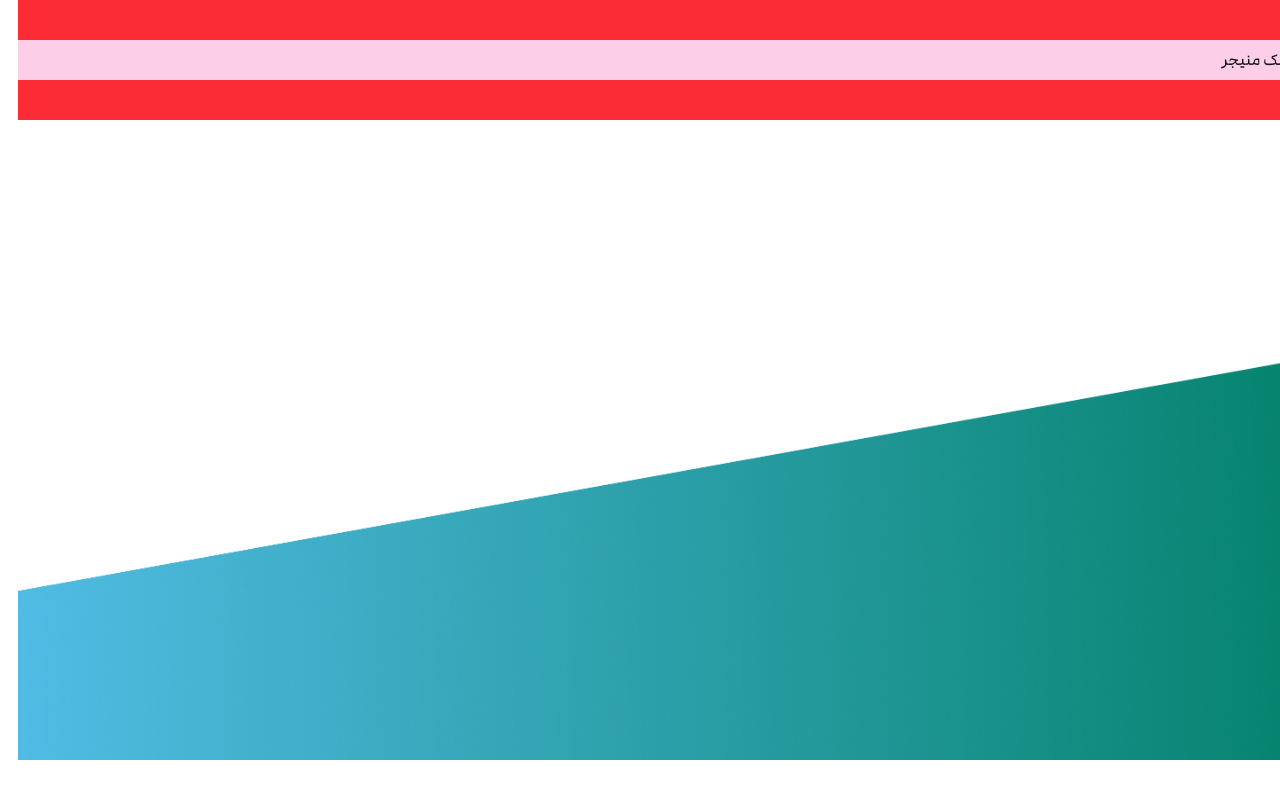
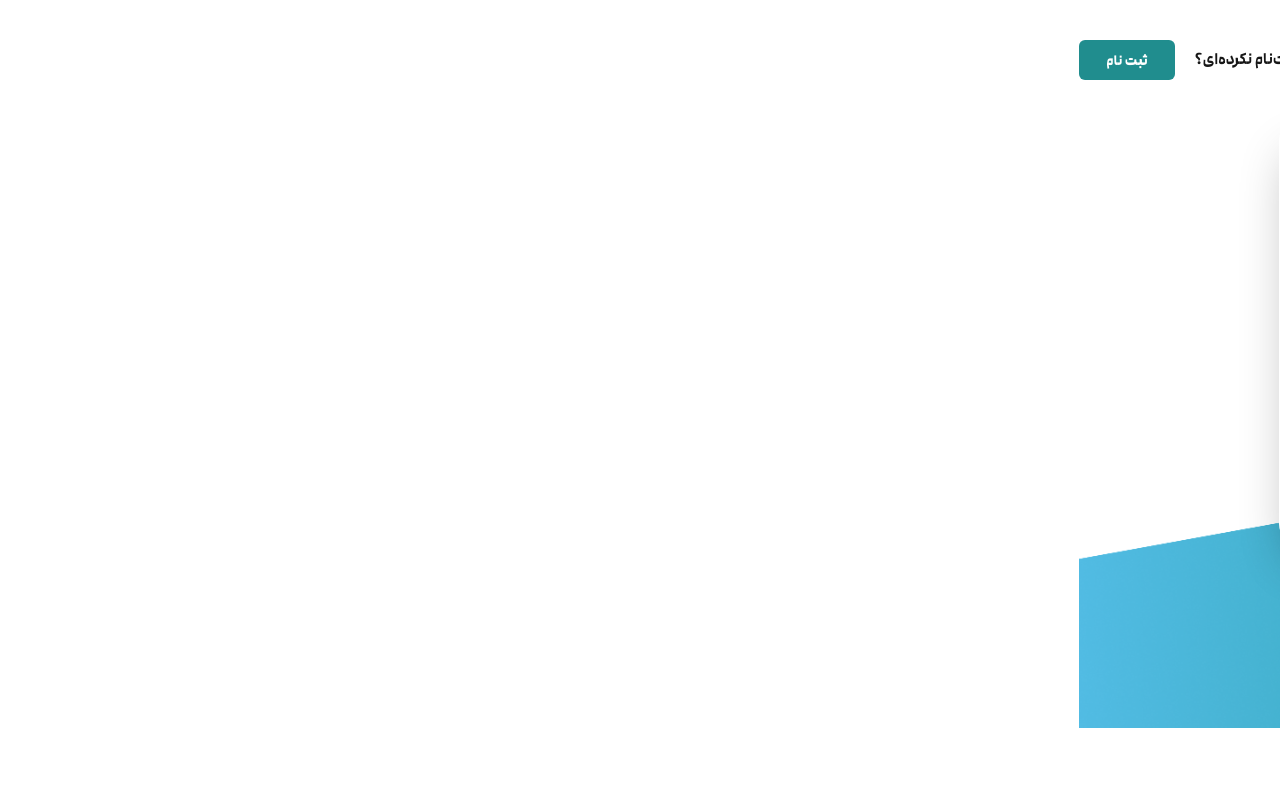
Before and after one commit to khaterehCodes/task-manager, a Next.js app: page /login in a window 1280 px wide. Built offline with nearby package versions, Linux system fonts and the light colour scheme.

Commit message:
feat : create login page with formik

```diff
--- /dev/null
+++ b/app/login/components/loginForm/LoginForm.tsx
@@ -0,0 +1,71 @@
+"use client";
+import * as Yup from "yup";
+import { LoginFormValues } from "../types/global";
+import { Field, Form, Formik } from "formik";
+import P from "@/components/ui/customP/P";
+import Input from "@/components/ui/customInput/Input";
+import Button from "@/components/ui/customButton/Button";
+
+const loginSchema = Yup.object().shape({
+  userName: Yup.string().required("وارد کردن نام کاربری الزامی است"),
+  password: Yup.string().required("وارد کردن رمز عبور الزامی است"),
+});
+
+function LoginForm() {
+  const initialValues: LoginFormValues = {
+    userName: "",
+    password: "",
+  };
+  const formHandler = () => {
+    alert("test");
+  };
+  return (
+    <div className="w-160 h-106 bg-white shadow-2xl/30 absolute right-110 rounded-[20px] p-6 flex flex-col items-center justify-center">
+      <P className="text-[32px]">{"به تسک منیجر خوش برگشتی :)"}</P>
+      <Formik
+        onSubmit={formHandler}
+        validationSchema={loginSchema}
+        initialValues={initialValues}
+      >
+        <Form className="w-full h-85 flex flex-col items-center justify-center gap-3">
+          <div className="w-150 h-18">
+            <label htmlFor="userName" className="text-[14px]">
+              نام کاربری
+            </label>
+            <Field
+              as={Input}
+              name="userName"
+              type="text"
+              className="w-full h-10 border border-[#AAAAAA] rounded-md p-2 outline-0"
+            />
+          </div>
+          <div className="w-150 h-18">
+            <label htmlFor="userName" className="text-[14px]">
+              رمز عبور
+            </label>
+            <Field
+              as={Input}
+              name="password"
+              type="password"
+              className="w-full h-10 border border-[#AAAAAA] rounded-md p-2 outline-0"
+            />
+          </div>
+          <P className="text-[12px] cursor-pointer w-full h-8">
+            رمز عبور خود را فراموش کرده‌اید؟
+          </P>
+          <Button className="w-full h-10 bg-[#208D8E] rounded-md text-white cursor-pointer text-[14px] font-extrabold">
+            ورود
+          </Button>
+          <div className="w-42 h-6 flex items-center justify-center gap-2">
+            <P className="font-medium">ثبت‌نام نکرده‌ای؟</P>
+            <P className="text-[#208D8E] font-extrabold cursor-pointer">
+              ثبت‌نام
+            </P>
+          </div>
+        </Form>
+      </Formik>
+    </div>
+  );
+}
+
+export default LoginForm;
--- /dev/null
+++ b/app/login/components/types/global.ts
@@ -0,0 +1,4 @@
+export interface LoginFormValues {
+  userName: string;
+  password: string;
+}
--- a/app/login/page.tsx
+++ b/app/login/page.tsx
@@ -1,10 +1,12 @@
 import IMG from "@/components/ui/customIMG/IMG";
 import React from "react";
+import LoginForm from "./components/loginForm/LoginForm";
 
 function Login() {
   return (
-    <div className="w-full h-160 relative">
+    <div className="w-full h-152 relative">
       <IMG src={"/assets/images/trapeze.png"} className="absolute bottom-0"/>
+      <LoginForm/>
     </div>
   );
 }
--- a/components/partial/registrationHeader/RegistrationHeader.tsx
+++ b/components/partial/registrationHeader/RegistrationHeader.tsx
@@ -1,10 +1,19 @@
+import Button from "@/components/ui/customButton/Button";
 import P from "@/components/ui/customP/P";
 
 function RegistrationHeader() {
     return (
-        <div className="w-full h-30 bg-red-500 flex items-center justify-center">
-            <div className="w-7xl h-10 bg-pink-200 flex items-center justify-between">
-                <P>تسک منیجر</P>
+        <div className="w-full h-30 flex items-center justify-center">
+            <div className="w-7xl h-10 flex items-center justify-between">
+                <P className="text-[32px] font-medium">تسک منیجر</P>
+                <div className="w-55 h-full flex items-center justify-between cursor-pointer">
+                    <P className="font-bold">
+                        ثبت‌نام نکرده‌ای؟
+                    </P>
+                    <Button className="w-24 h-10 rounded-md cursor-pointer text-white text-[14px] font-extrabold bg-[#208D8E]">
+                        ثبت نام
+                    </Button>
+                </div>
             </div>
         </div>
     );
--- /dev/null
+++ b/components/ui/customInput/Input.tsx
@@ -0,0 +1,7 @@
+import { InputType } from "./InputType";
+
+function Input({ ...props }: InputType) {
+  return <input {...props} />;
+}
+
+export default Input;
--- /dev/null
+++ b/components/ui/customInput/InputType.ts
@@ -0,0 +1,3 @@
+import { InputHTMLAttributes } from "react";
+
+export type InputType = InputHTMLAttributes<HTMLInputElement>;
```
